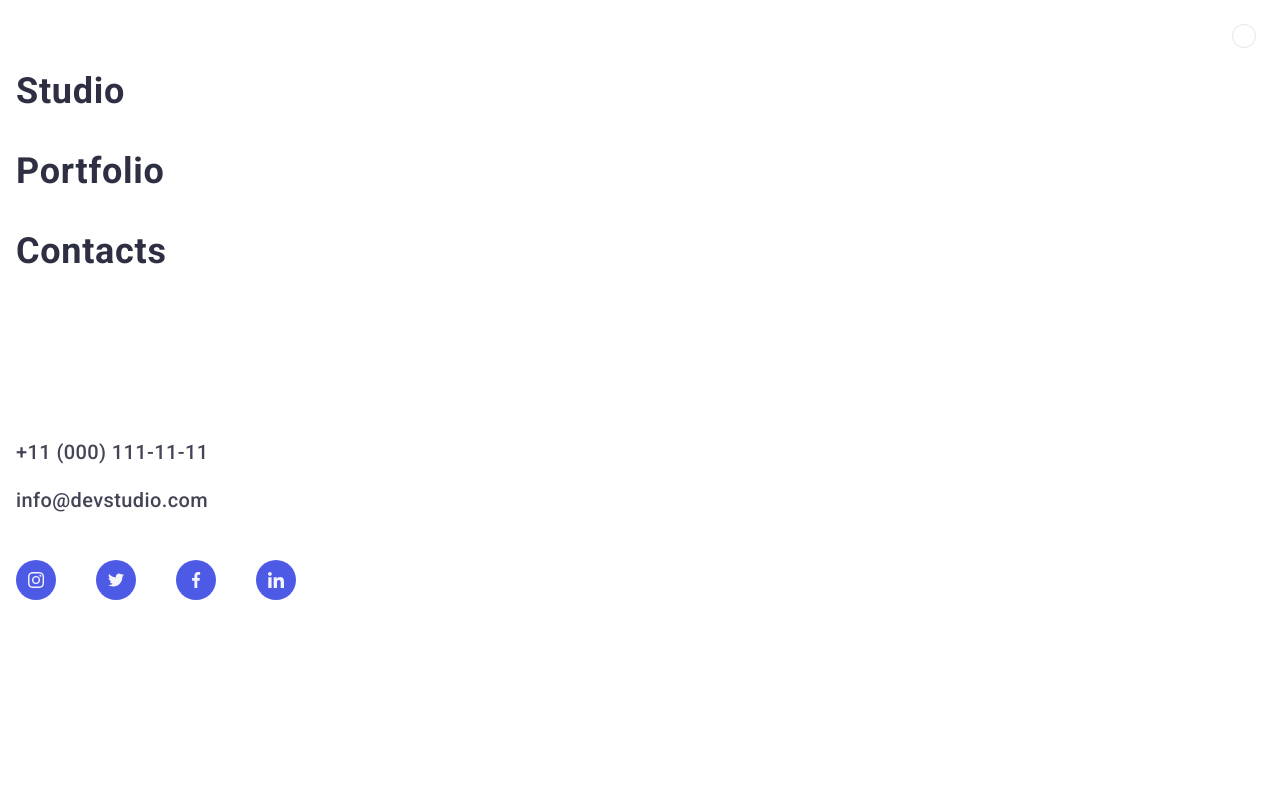
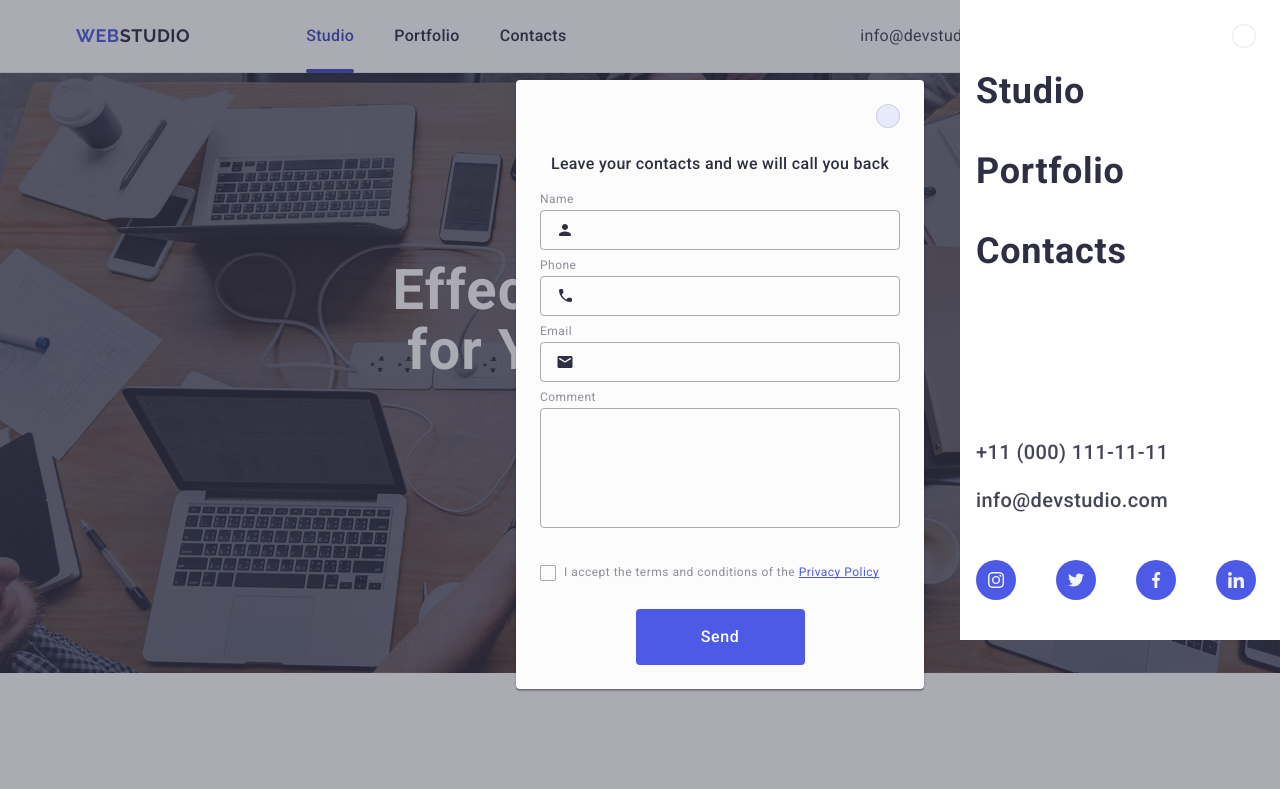
Before and after one commit to PerepichaiNV/goit-markup-hw-06, a plain HTML site: page index.html in a window 1280 px wide. Shown: the top 789 px of the page. Drawn offline with nearby package versions, Linux system fonts and the light colour scheme.

Commit message:
Add files via upload

```diff
--- a/css/styles.css
+++ b/css/styles.css
@@ -1292,8 +1292,8 @@ color: var(--white);
     position: absolute;
     top: 0;
     right: 0;
-    width: 100%;
-    height: 100%;
+    max-width: 100%;
+    max-height: 100%;
     padding: 72px 24px 40px 16px;
     opacity: 0;
 }
@@ -1303,8 +1303,8 @@ color: var(--white);
 }
 
 .header-mob-menu {
-    width:100%;
-    height: 100%;
+    max-width: 100%;
+    max-height: 100%;
     background-color:var(--white);
     justify-content: space-between;
      }
```
